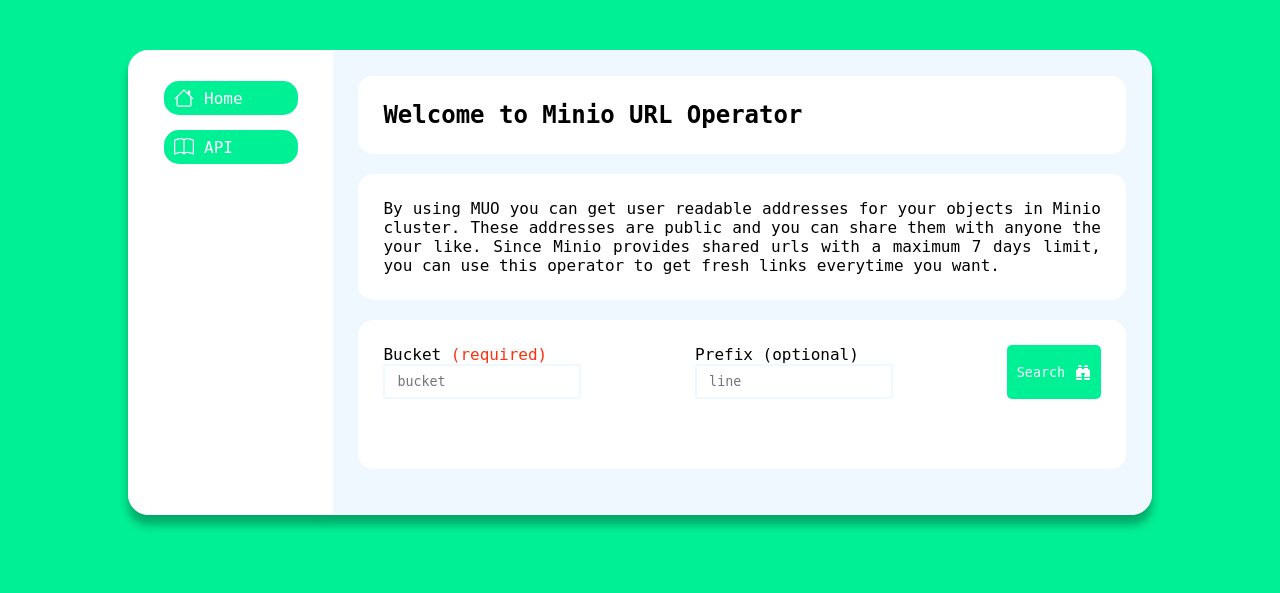
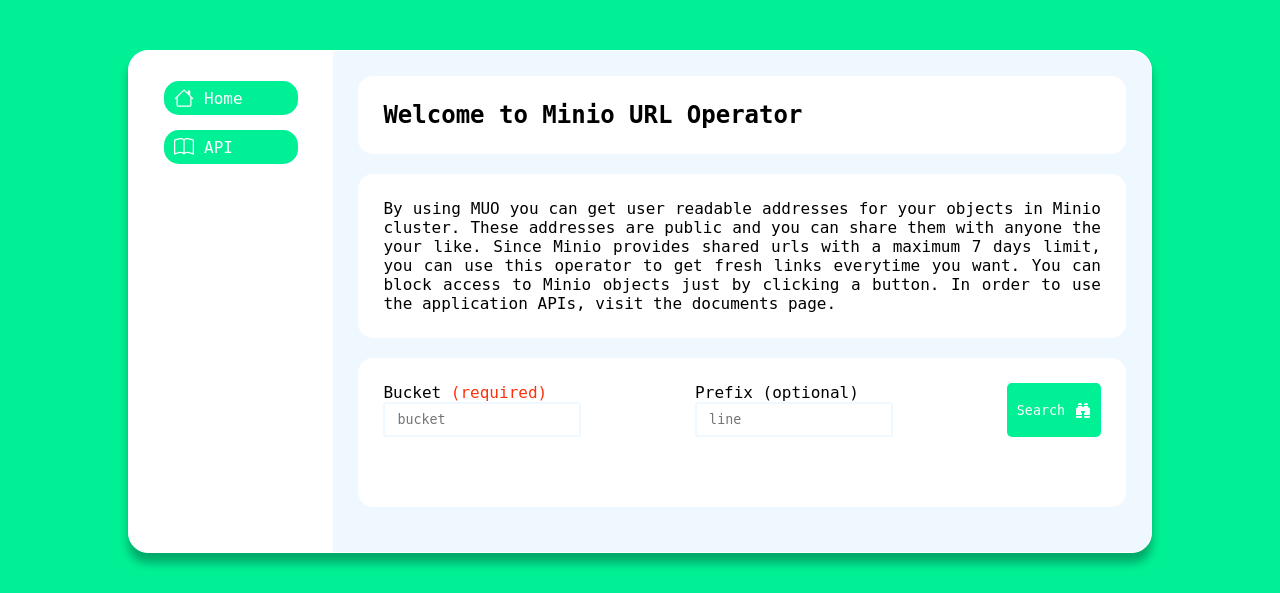
Before and after one commit to amirhnajafiz/minio-url-operator, a Flask app: page / in a window 1280 px wide. Shown: the top 593 px of the page. Run offline with Flask 3, Linux system fonts and the light colour scheme; parts of the project's set-up code (start-up, migrations or seed data) failed here and were passed over.

Commit message:
update: index page

```diff
--- a/web/template/index.j2
+++ b/web/template/index.j2
@@ -11,7 +11,9 @@
     in Minio cluster. These addresses are public and you can share them
     with anyone the your like. Since Minio provides shared urls with a
     maximum 7 days limit, you can use this operator to get fresh links
-    everytime you want.
+    everytime you want. You can block access to Minio objects just
+    by clicking a button. In order to use the application APIs, visit the
+    documents page.
 </div>
 
 <div class="row">
```
